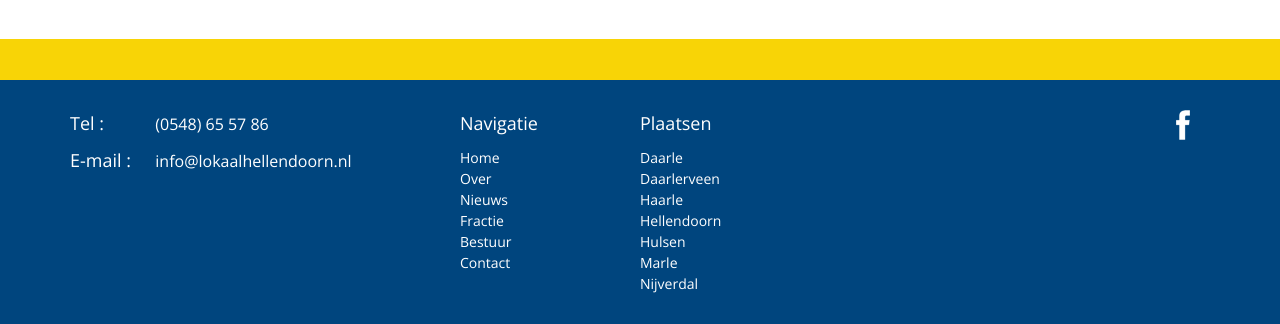
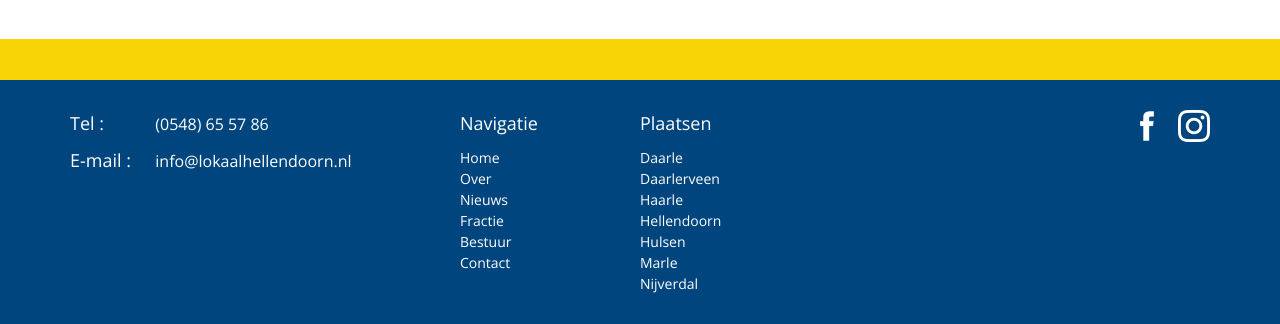
Before and after one commit to kozmoz/bbtemplate, a WordPress theme: template themes/Lokaal-Hellendoorn/404.php in a window 1280 px wide. Shown: the part 732-1056 px from the top of the page. Run offline with PHP 8.4 and a stand-in for WordPress, Linux system fonts and the light colour scheme; the site name, menu and one post (Sample post) are stand-ins, and other content is empty.

Commit message:
Instagram icon added to footer

```diff
--- a/themes/Lokaal-Hellendoorn/footer.php
+++ b/themes/Lokaal-Hellendoorn/footer.php
@@ -81,7 +81,7 @@
                       <div class="col-xs-12 col-sm-4">
                         <ul class="social-icons">
                             <li><a href="https://www.facebook.com/Lokaal-Hellendoorn-929777030508070/" target="_blank" rel="noopener noreferrer"><img src="<?php bloginfo('template_directory'); ?>/images/facebook-icon.png" alt="Facebook" title="Lokaal Hellendoorn op Facebook"></a></li>
-                            <?php /* <a href="/home"><li><img src="<?php bloginfo('template_directory'); ?>/images/twitter-icon.png" alt="twitter-icon"></li></a> */ ?>
+                            <li><a href="https://www.instagram.com/lokaal_hellendoorn/" target="_blank" rel="noopener noreferrer"><img src="<?php bloginfo('template_directory'); ?>/images/instagram-icon.png" alt="Instagram" title="Lokaal Hellendoorn op Instagram" width="32" height="32" style="width:32px"></a></li>
                         </ul>
                     </div>
                 </div>
```
Also changed, not shown: CHANGELOG.md, themes/Lokaal-Hellendoorn/images/instagram-icon.png (added), themes/Lokaal-Hellendoorn/images/twitter-icon.png (deleted).
